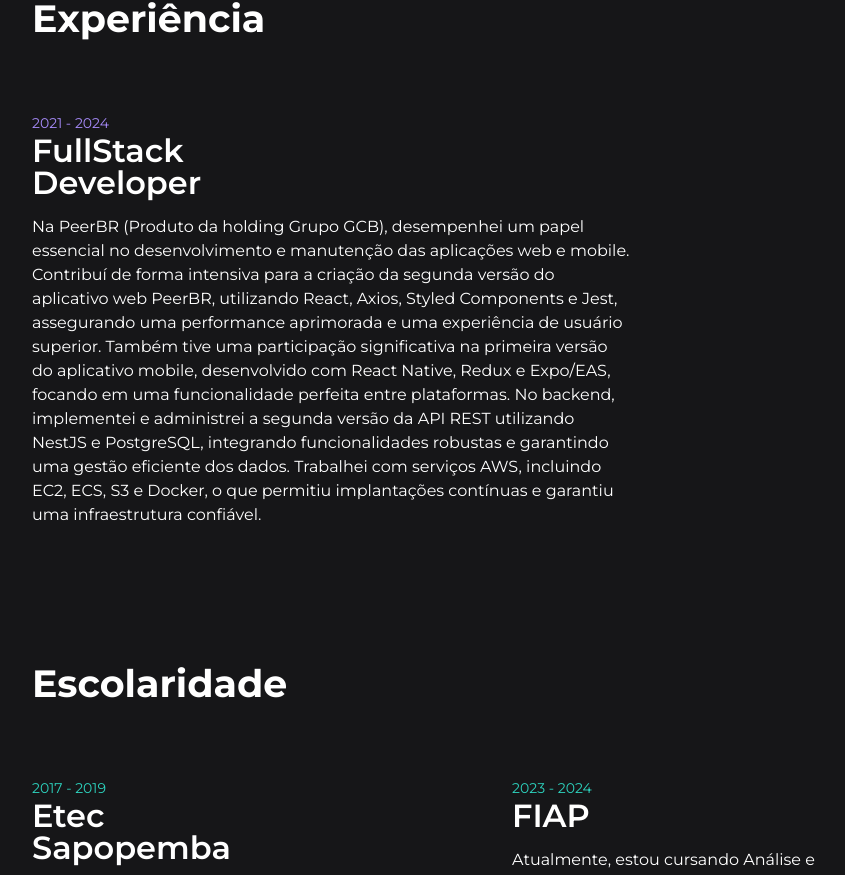
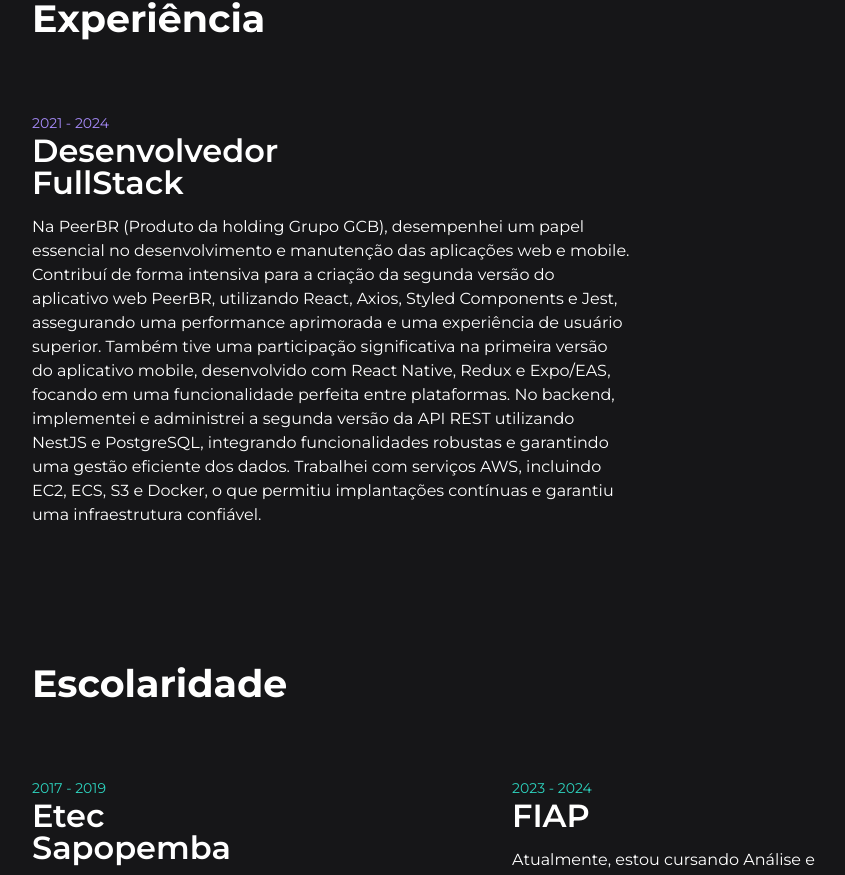
Before and after one commit to LilArtDev/portfolio, a Next.js app: page / in a window 1280 px wide. Shown: the part 3229-4104 px from the top of the page, without its empty margins (128-973 px from the left). Built offline with nearby package versions, Linux system fonts and the light colour scheme.

Commit message:
feat: text "developer" adjust

```diff
--- a/src/components/sections/work-experience/work-experience.constants.ts
+++ b/src/components/sections/work-experience/work-experience.constants.ts
@@ -6,7 +6,7 @@ export const WORK_EXPERIENCES_TIMELINE_CONTENT: Pick<
 >[] = [
   {
     headline: "2021 - 2024",
-    title: "FullStack Developer",
+    title: "Desenvolvedor FullStack",
     description: `Na PeerBR (Produto da holding Grupo GCB), desempenhei um papel essencial no desenvolvimento e manutenção das aplicações web e mobile. Contribuí de forma intensiva para a criação da segunda versão do aplicativo web PeerBR, utilizando React, Axios, Styled Components e Jest, assegurando uma performance aprimorada e uma experiência de usuário superior. Também tive uma participação significativa na primeira versão do aplicativo mobile, desenvolvido com React Native, Redux e Expo/EAS, focando em uma funcionalidade perfeita entre plataformas.
       No backend, implementei e administrei a segunda versão da API REST utilizando NestJS e PostgreSQL, integrando funcionalidades robustas e garantindo uma gestão eficiente dos dados. Trabalhei com serviços AWS, incluindo EC2, ECS, S3 e Docker, o que permitiu implantações contínuas e garantiu uma infraestrutura confiável.`,
   },
```
